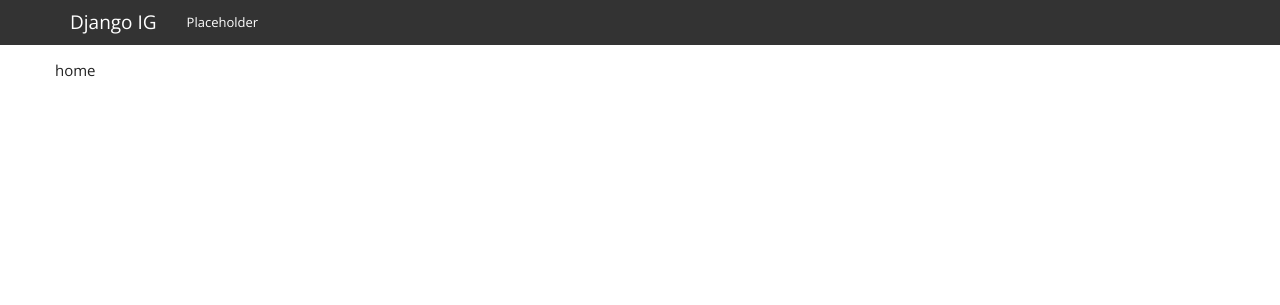
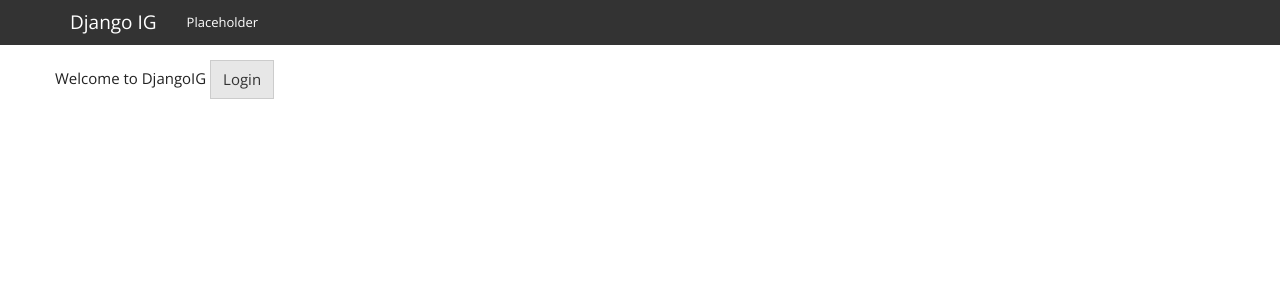
Before and after one commit to joseph9038/django_instagram, a Django app: page / in a window 1280 px wide. Shown: the top 305 px of the page. Run offline with Django 3.2, Linux system fonts and the light colour scheme; some libraries are stand-ins or nearby versions.

Commit message:
fully functional login system working

```diff
--- a/feeds/forms.py
+++ b/feeds/forms.py
@@ -1,6 +1,7 @@
 from django import forms
 from django.contrib.auth.models import User
-from django.contrib.auth.forms import UserCreationForm
+from django.contrib.auth.forms import UserCreationForm, AuthenticationForm
+
 
 class UserCreateForm(UserCreationForm):
     email = forms.EmailField(required=True)
--- a/feeds/templates/feeds/index.html
+++ b/feeds/templates/feeds/index.html
@@ -2,6 +2,15 @@
 
 {% block content %}
     <div class="row">
-        home
+        Welcome to DjangoIG {{ user.username }}
+        {% if user.is_authenticated %}
+            <a href="{% url 'signout' %}">
+                <button class="btn btn-default">Signout</button>
+            </a>
+        {% else %}
+            <a href="{% url 'login' %}">
+                <button class="btn btn-default">Login</button>
+            </a>
+        {% endif %}
     </div>
 {% endblock %}
--- a/feeds/templates/feeds/signup_success.html
+++ b/feeds/templates/feeds/signup_success.html
@@ -3,7 +3,7 @@
 {% block content %}
     <div class="row">
         <p class="success-message">
-            Welcome to DjangoIG {{ user.name }}
+            Welcome to DjangoIG {{ user.username }}
         </p>
     </div>
 {% endblock %}
--- a/feeds/urls.py
+++ b/feeds/urls.py
@@ -4,6 +4,8 @@ from . import views
 
 urlpatterns = [
     url(r'^signup/$', views.signup, name='signup'),
+    url(r'^login/$', views.login_user, name='login'),
+    url(r'^signout/$', views.signout, name='signout'),
     url(r'^signup_success/$', views.signup_success, name='signup_success'),
     url(r'^$', views.index, name='index'),
 ]
--- a/feeds/views.py
+++ b/feeds/views.py
@@ -1,3 +1,5 @@
+from django.contrib.auth import authenticate, login, logout
+from django.contrib.auth.forms import AuthenticationForm
 from django.shortcuts import render, redirect
 from django.http import HttpResponse
 
@@ -15,12 +17,32 @@ def signup(request):
         form = UserCreateForm(request.POST)
         if form.is_valid():
             form.save()
-            return redirect('signup_success')
+            return redirect('index')
 
     return render(request, 'feeds/signup.html', {
         'form': form
     })
 
 
+def login_user(request):
+    form = AuthenticationForm()
+
+    if request.method == 'POST':
+        username = request.POST['username']
+        password = request.POST['password']
+        user = authenticate(username=username, password=password)
+        if user is not None:
+            login(request, user)
+            return redirect('index')
+
+    return render(request, 'feeds/login.html', {
+        'form': form
+    })
+
+def signout(request):
+    logout(request)
+    return redirect('index')
+
+
 def signup_success(request):
     return render(request, 'feeds/signup_success.html')
```
Also changed, not shown: feeds/templates/feeds/login.html (added, +25 -0 lines), db.sqlite3.
